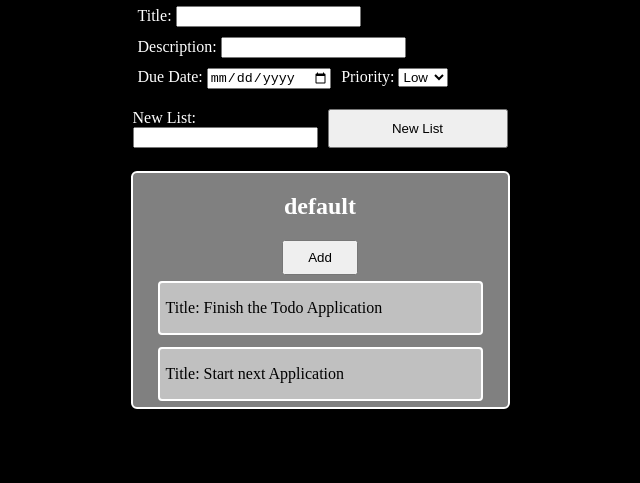
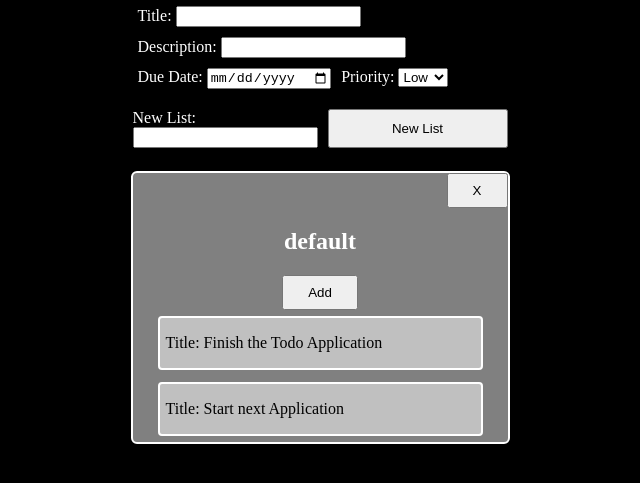
Before and after one commit to DeshawnN/odin-todo-list, a website built with webpack: page dist/index.html in a window 1280 px wide. Shown: the part 79-562 px from the top of the page, without its empty margins (320-960 px from the left). Built offline with nearby package versions, Linux system fonts and the light colour scheme.

Commit message:
feat: add list deleting functionality

```diff
--- a/src/dom-creation.js
+++ b/src/dom-creation.js
@@ -4,13 +4,24 @@ export default class DOMCreate {
     static TodoList(todoList, listName) {
         const list = document.createElement('div');
         list.classList.add('todolist');
+
+        const listDeleteButton = document.createElement('button');
+        listDeleteButton.textContent = "X";
+        listDeleteButton.setAttribute('data-delete-list', '');
+        listDeleteButton.addEventListener('click', ()=> {
+            todoList.removeList(listName);
+            todoList.storeList();
+            Renderer.todos(todoList);
+        })
+        list.appendChild(listDeleteButton);
+
         const heading = document.createElement('h2');
         heading.textContent = listName;
-
         list.appendChild(heading);
 
         const addTodoButton = document.createElement("button");
         addTodoButton.textContent = "Add";
+        addTodoButton.setAttribute('data-add-todo', '');
         addTodoButton.addEventListener('click', () => {
             const inputArea = document.querySelector('.input-area');
             const title = inputArea.querySelector('[data-title]');
--- a/src/style.css
+++ b/src/style.css
@@ -23,6 +23,9 @@ h1, h2 { text-align: center; }
 
 .todolist button {
     padding: 8px 24px;
+}
+
+[data-add-todo] {
     align-self: center;
 }
 
@@ -82,3 +85,7 @@ h1, h2 { text-align: center; }
 .new-list-input > * {
     flex: 1;
 }
+
+[data-delete-list] {
+    align-self: flex-end;
+}
--- a/src/todolist.js
+++ b/src/todolist.js
@@ -19,6 +19,9 @@ export default function TodoList() {
     const removeTodo = (list, position) => {
         projects[list].splice(position, 1);
     };
+    const removeList = (list) => {
+        delete projects[list];
+    }
     const list = () => projects;
     const storeList = () => {
         localStorage.setItem('todoList', JSON.stringify(projects));
@@ -31,6 +34,7 @@ export default function TodoList() {
         addTodo,
         removeTodo,
         addList,
+        removeList,
         list,
         storeList,
         loadList
```
